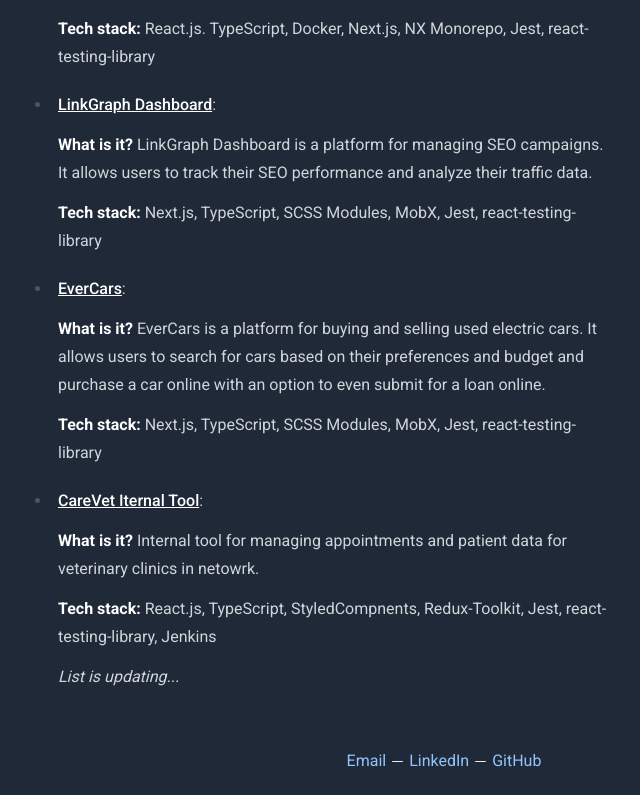
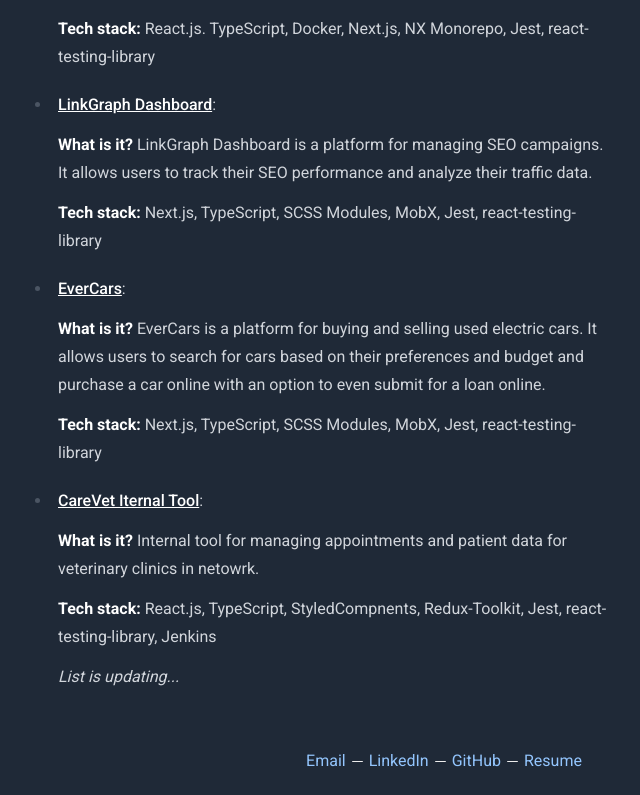
Before and after one commit to danesto/galaktika, a Next.js app: page /projects in a window 1280 px wide. Shown: the part 1123-1918 px from the top of the page, without its empty margins (196-836 px from the left). Built offline with nearby package versions, Linux system fonts and the light colour scheme.

Commit message:
add: resume

```diff
--- a/app/layout.tsx
+++ b/app/layout.tsx
@@ -7,8 +7,8 @@
 
 import ThemeSwitcher from "@/components/theme-switcher";
 import { DividerHorizontalIcon } from "@radix-ui/react-icons";
+import Image from "next/image";
 import "./globals.css";
-import Image from "next/image";
 
 const geistSans = localFont({
   src: "./fonts/GeistVF.woff",
@@ -119,6 +119,14 @@
               >
                 GitHub
               </Link>
+              <DividerHorizontalIcon />
+              <Link
+                href="/DaniloStojanovicCV.pdf"
+                target="_blank"
+                rel="noopener"
+              >
+                Resume
+              </Link>
             </footer>
           </div>
         </ThemeProvider>
--- a/app/projects/page.tsx
+++ b/app/projects/page.tsx
@@ -1,9 +1,10 @@
+import { Metadata } from "next";
 import ProjectsMdx from "./_projects.mdx";
 
 const META_DESCRIPTION =
   "Projects I created, worked on, or contributed to. A collection of personal projects, open-source contributions, and other work I did.";
 
-export const metadata = {
+export const metadata: Metadata = {
   title: "devGalaktika | Blog",
   description: META_DESCRIPTION,
   openGraph: {
```
Also changed, not shown: 1 other file (tests, documents, lock files or other folders).
